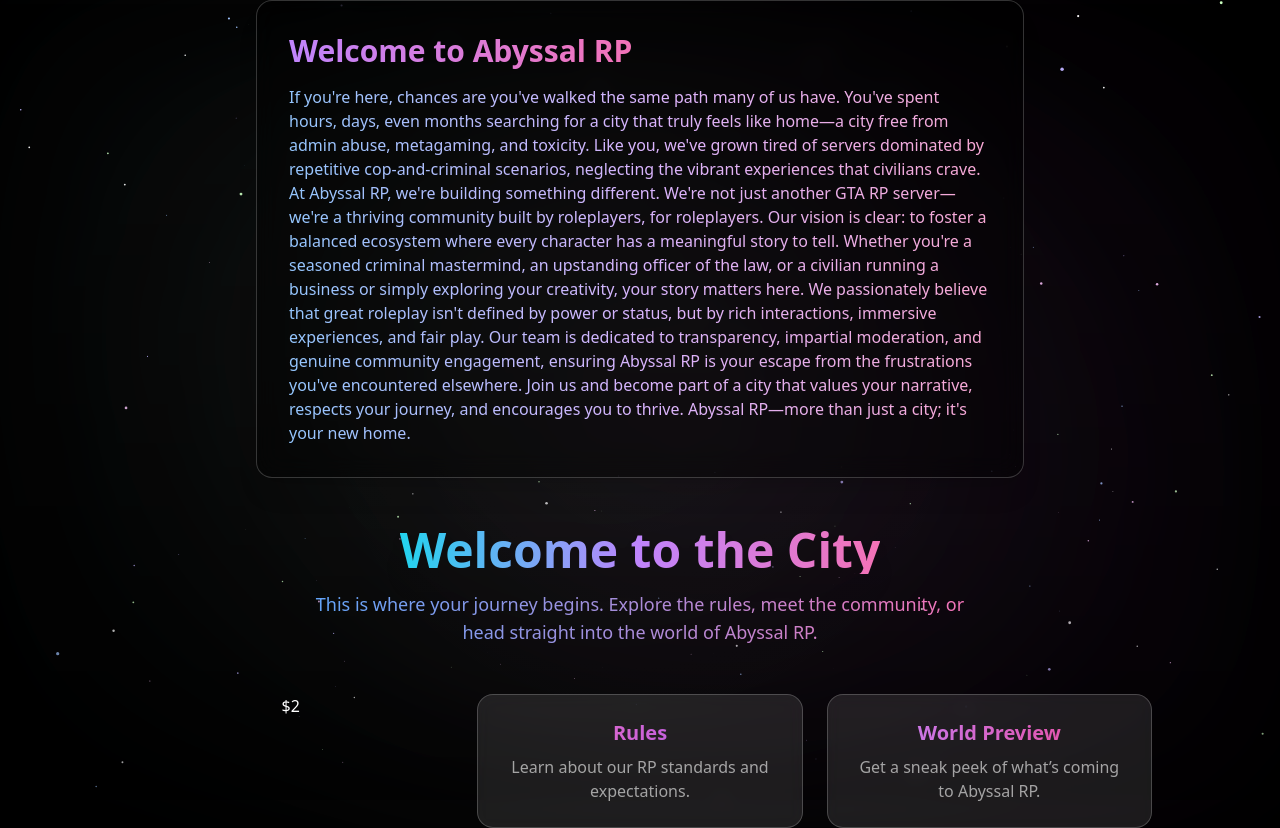
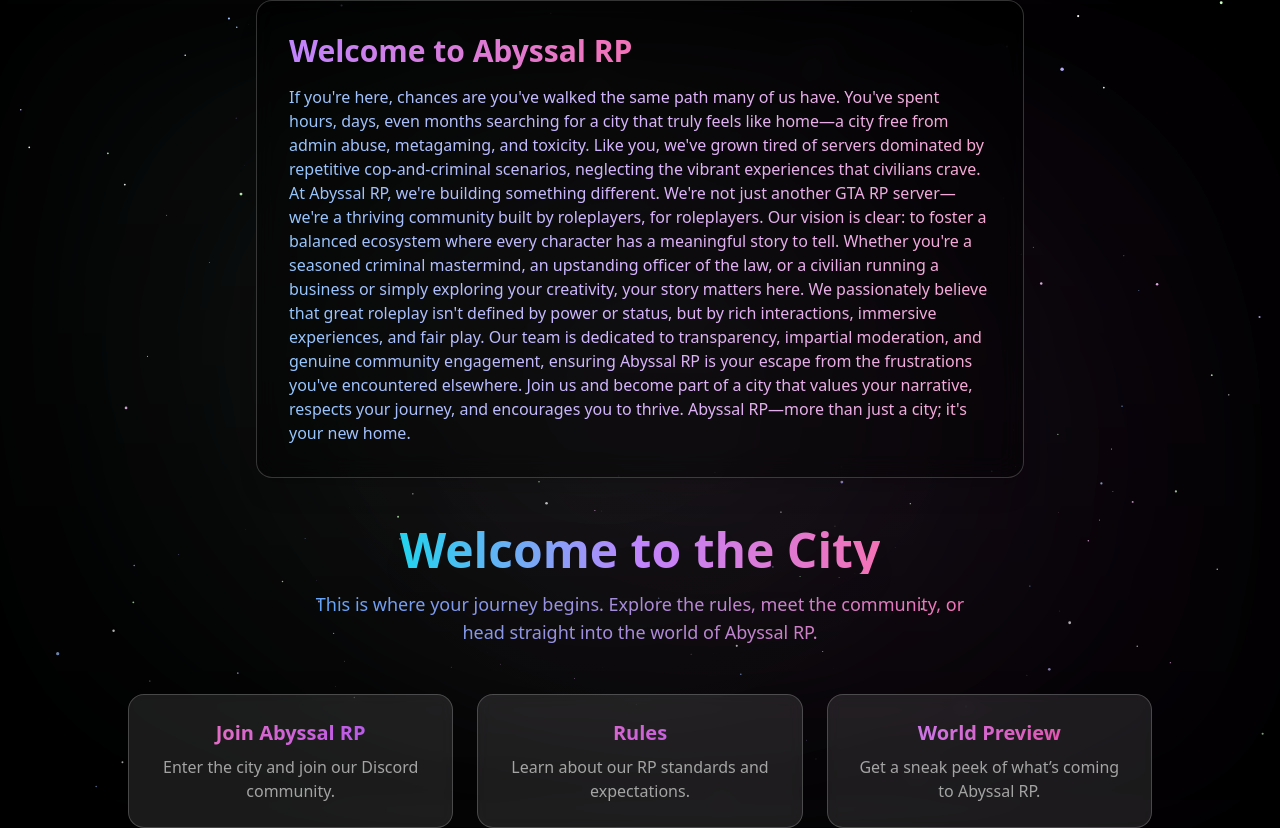
Before and after one commit to AbyssalRP/abyssalrp-site, a Next.js app: page / in a window 1280 px wide. Both pictures are taken after a click on the button "Enter Abyssal RP". Built offline with nearby package versions, Linux system fonts and the light colour scheme.

Commit message:
Fix Join card routing and remove placeholder text

```diff
--- a/pages/index.tsx
+++ b/pages/index.tsx
@@ -182,9 +182,10 @@ Join us and become part of a city that values your narrative, respects your jour
             </motion.p>
 
             <div className="grid grid-cols-1 md:grid-cols-3 gap-6 w-full max-w-5xl">
-              <Link href="/join" passHref legacyBehavior>
-                <a className="$1">$2</a>
-              </Link>
+              <Link href="/join" className="bg-white/10 border border-white/20 rounded-2xl p-6 backdrop-blur hover:bg-white/20 transition text-center">
+  <h3 className="text-xl font-semibold mb-2 bg-gradient-to-r from-pink-400 to-purple-500 bg-clip-text text-transparent">Join Abyssal RP</h3>
+  <p className="text-white/60">Enter the city and join our Discord community.</p>
+</Link>
               <Link href="/rules" className="bg-white/10 border border-white/20 rounded-2xl p-6 backdrop-blur hover:bg-white/20 transition text-center">
                 <h3 className="text-xl font-semibold mb-2 bg-gradient-to-r from-pink-400 to-purple-500 bg-clip-text text-transparent">Rules</h3>
                 <p className="text-white/60">Learn about our RP standards and expectations.</p>
```
